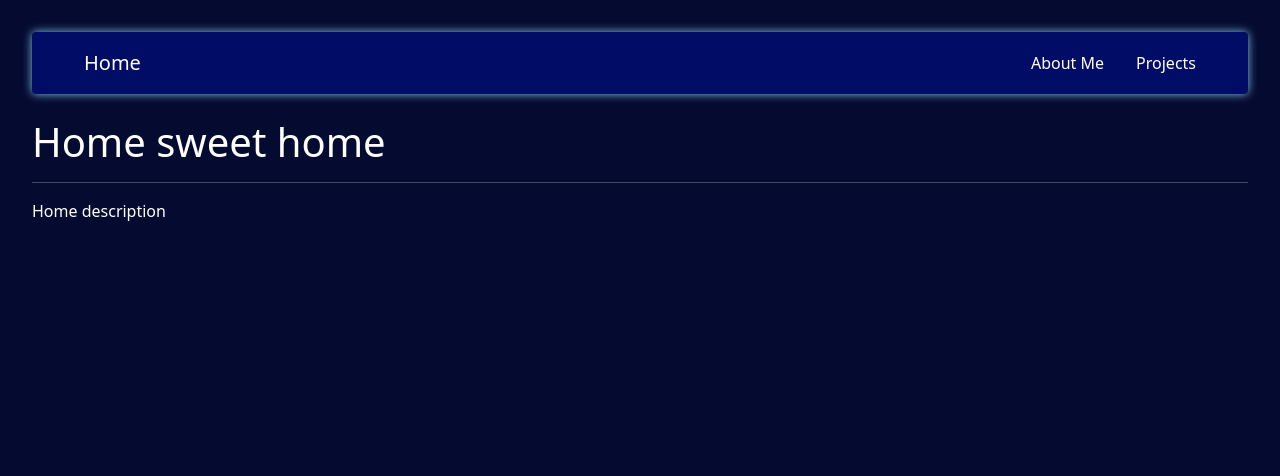
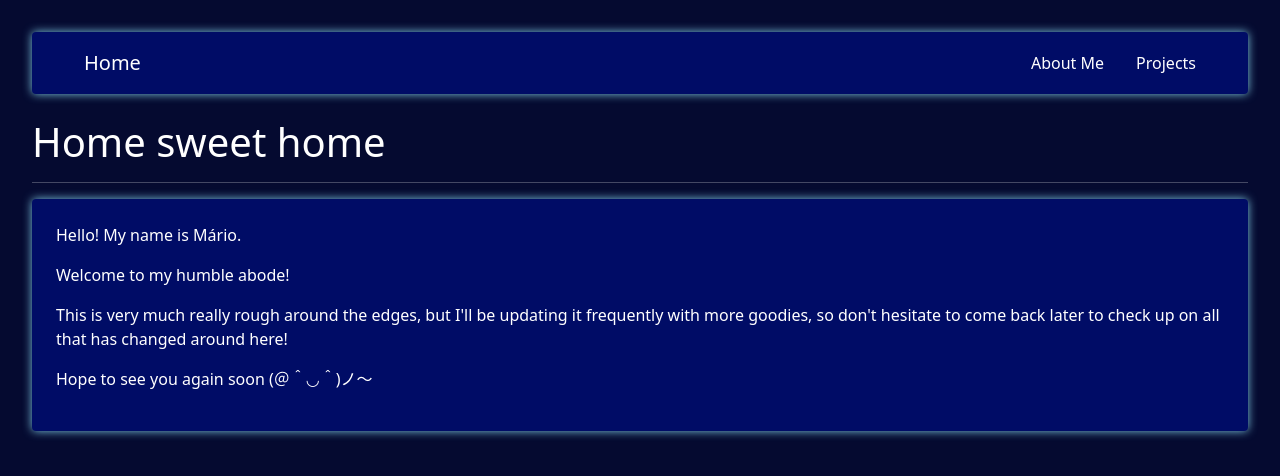
Before and after one commit to Retchut/personal-website, a React (Create React App) app: page / in a window 1280 px wide. Shown: the top 476 px of the page. Built offline with nearby package versions, Linux system fonts and the light colour scheme.

Commit message:
feat: add simple home page

```diff
--- /dev/null
+++ b/src/Assets/Data/HomeData.js
@@ -0,0 +1,8 @@
+export const HomeData = {
+    welcome : [
+        "Hello! My name is Mário.",
+        "Welcome to my humble abode!",
+        "This is very much really rough around the edges, but I'll be updating it frequently with more goodies, so don't hesitate to come back later to check up on all that has changed around here!",
+        "Hope to see you again soon     (＠＾◡＾)ノ～"
+    ]
+}
--- a/src/Pages/Home/Home.js
+++ b/src/Pages/Home/Home.js
@@ -1,9 +1,20 @@
+import { HomeData } from '../../Assets/Data/HomeData.js'
+
 function Home(){
     return (
         <>
             <h1>Home sweet home</h1>
             <hr></hr>
-            <p>Home description</p>
+            <div className="row">
+                <div className="col pb-4">
+                    <div className="background-box rounded mr-3 p-4">
+                        {HomeData.welcome.map((paragraph, index) => {
+                                return (<p key={"welcome-" + index}>{paragraph}</p>)
+                            }
+                        )}
+                    </div>
+                </div>
+            </div>
         </>
     );
 }
```
